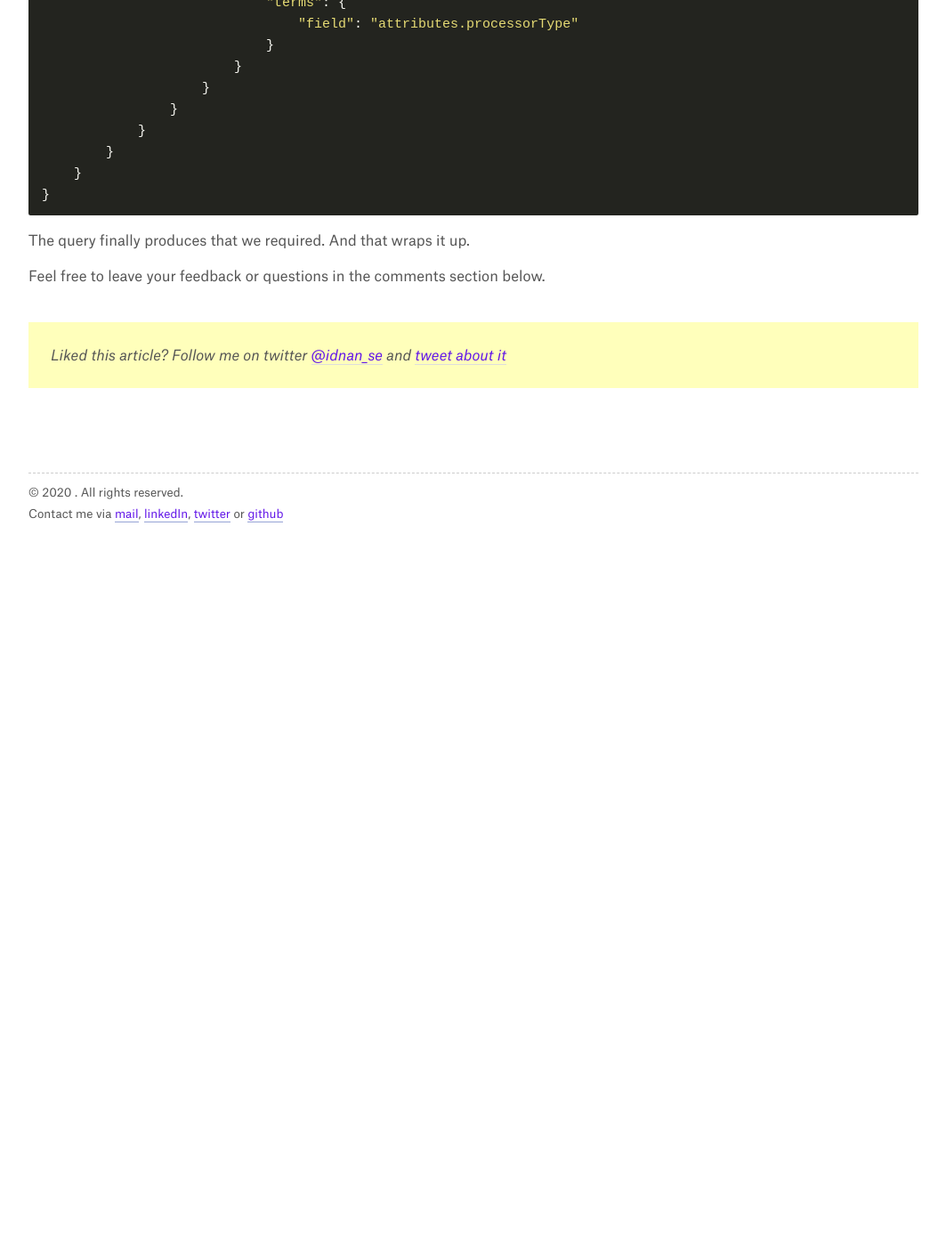
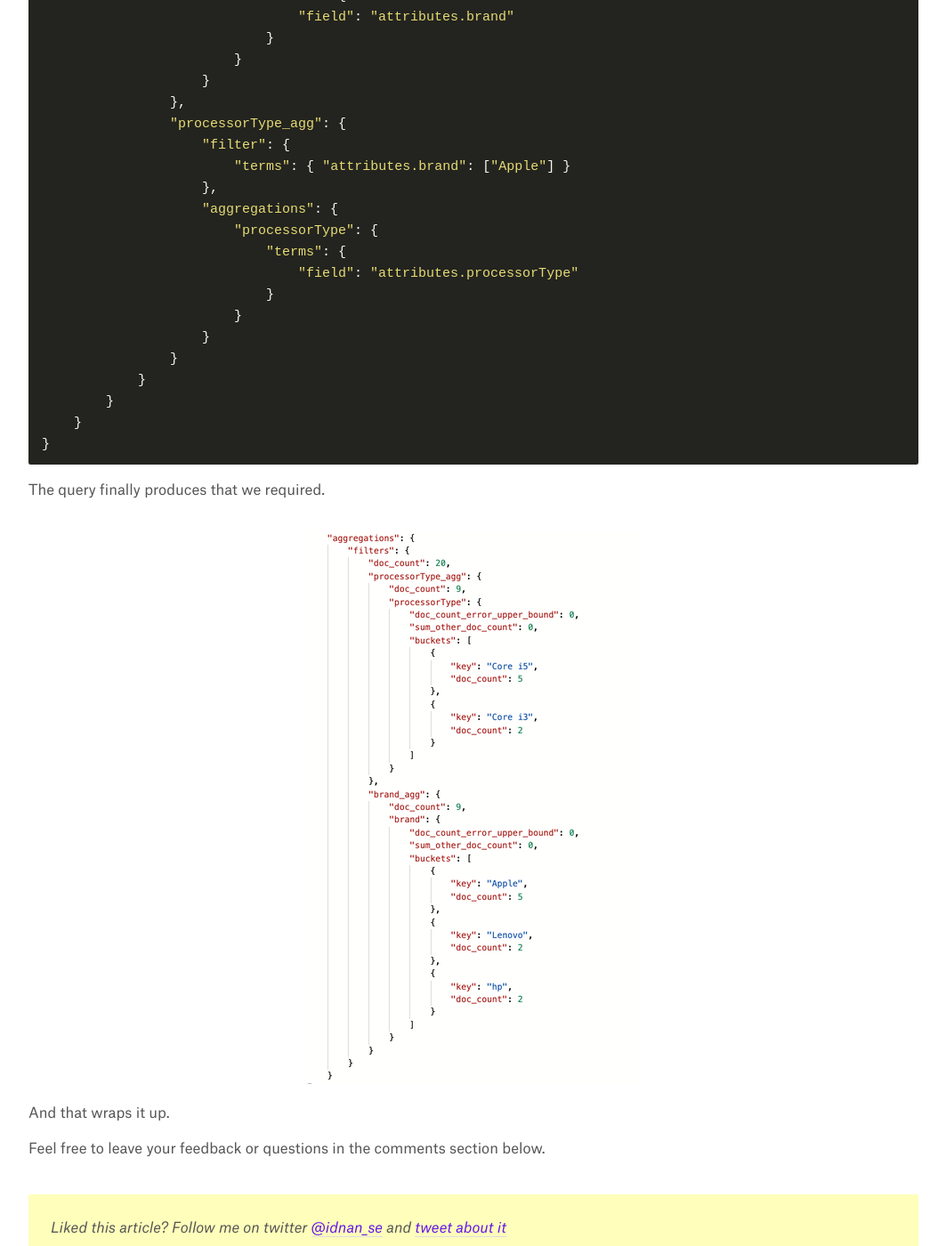
Before and after one commit to Idnan/idnan.github.io, a Jekyll site: the page built from blog/_posts/2020-06-11-build-facets-with-elasticsearch.md, in a window 1280 px wide and 1400 px high, scrolled down 5671 px. Shown: the whole window at 89% size, without its empty margins (108-1171 px from the left). Built offline with Jekyll 4.4.1, drawn with Linux system fonts in a browser that asks for light colours; some web fonts are replaced; comment, search, counter and statistics services are not loaded; before the commit the page ends 6309 px from its top, so only the background shows below that.

Commit message:
resized images

````diff
--- a/blog/_posts/2020-06-11-build-facets-with-elasticsearch.md
+++ b/blog/_posts/2020-06-11-build-facets-with-elasticsearch.md
@@ -71,7 +71,7 @@
 ```
 Running the above query will show user two aggregation buckets one for `processorType` and other with `brand` along with products count against each
 <figure align="center">
-    <img src="{{ site.baseurl }}/img/20200611/aggregation_1.png" style="height: 400px; width: auto;" alt=""/>
+    <img src="{{ site.baseurl }}/img/20200611/aggregation_1.png" style="width: auto;" alt=""/>
 </figure>
 
 You will notice that it has only the `apple` brand. This is because by default elasticsearch executes its aggregations on the result set.
@@ -112,7 +112,7 @@
 }
 ```
 <figure align="center">
-    <img src="{{ site.baseurl }}/img/20200611/aggregation_2.png" style="height: 800px; width: auto;" alt=""/>
+    <img src="{{ site.baseurl }}/img/20200611/aggregation_2.png" style="width: auto;" alt=""/>
 </figure>
 
 Now this solved our problem of getting all the filters but there's another problem doing, doing this will always show customer same brand and processor type aggregations regardless of our filters. Our aggregations needs to be a bit more complex for this to work, we need to add filters to them. Each aggregation needs to count on the dataset with all the filters applied, except for its own.
@@ -165,6 +165,12 @@
     }
 }
 ```
-The query finally produces that we required. And that wraps it up.
+The query finally produces that we required.
+
+<figure align="center">
+    <img src="{{ site.baseurl }}/img/20200611/aggregation_3.png" style="width: auto;" alt=""/>
+</figure>
+
+And that wraps it up.
 
 Feel free to leave your feedback or questions in the comments section below.
````
Also changed, not shown: img/20200611/aggregation_1.png, img/20200611/aggregation_2.png, img/20200611/aggregation_3.png.
